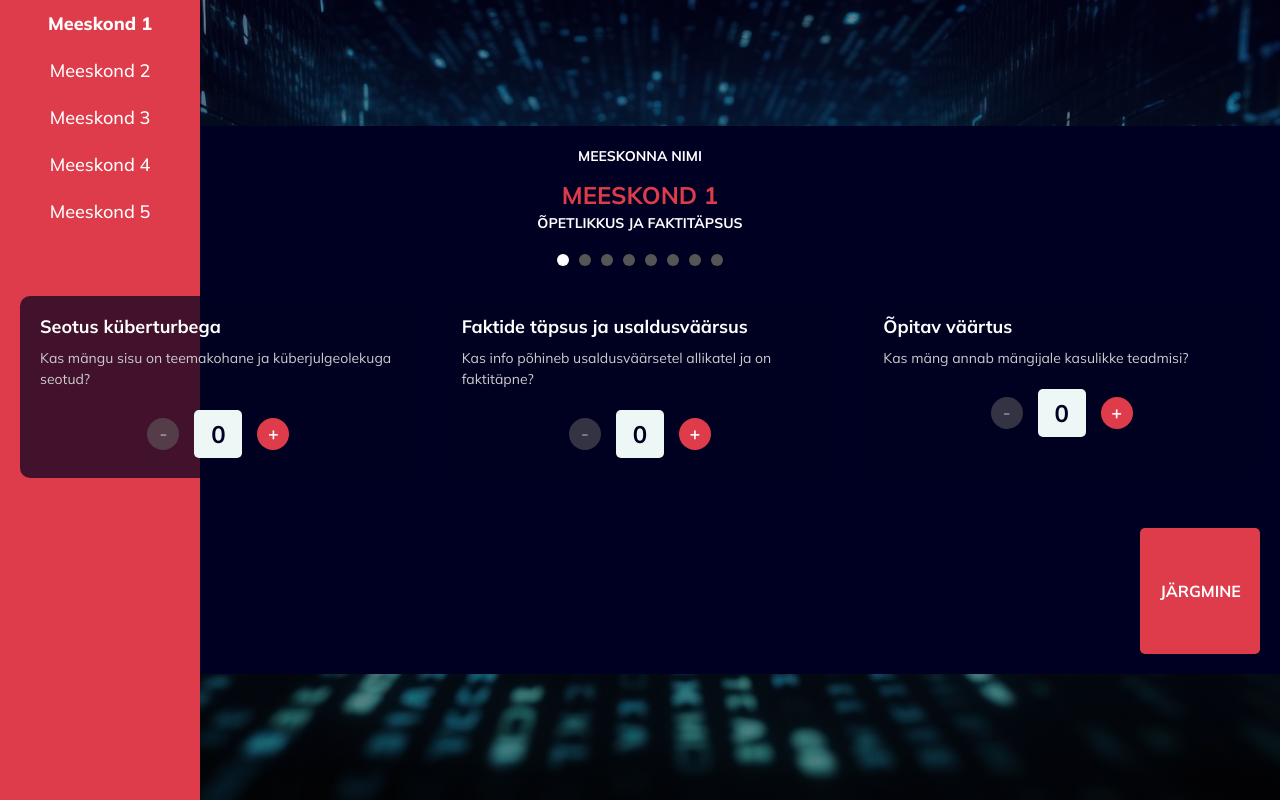
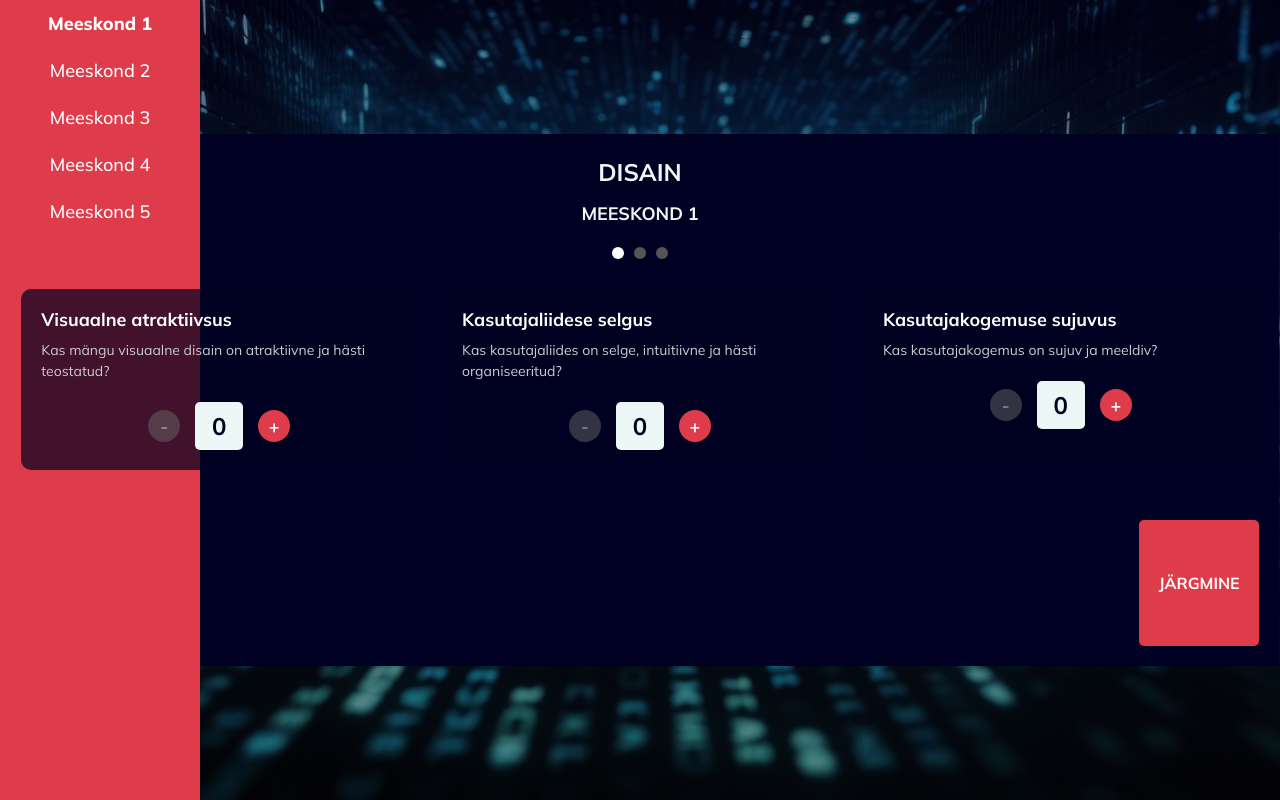
Before and after one commit to KaarelVv/grading_system, a React (Create React App) app: page / in a window 1280 px wide. Both pictures are taken after a click on the button "MARKO". Built offline with nearby package versions, Linux system fonts and the light colour scheme.

Commit message:
Fixed navigation between categories and main page

```diff
--- a/src/components/CategoryPage.css
+++ b/src/components/CategoryPage.css
@@ -24,10 +24,18 @@
   text-transform: uppercase;
 }
 
+.category-name {
+  font-size: 24px;
+  margin-bottom: 10px;
+  color: #EDF7F6;
+  text-transform: uppercase;
+  font-weight: 700;
+}
+
 .team-name {
-  font-size: 24px;
-  margin-top: 10px;
-  color: #DE3C4B;
+  font-size: 18px;
+  margin-top: 5px;
+  color: #EDF7F6;
   text-align: center;
 }
 
--- a/src/components/CategoryPage.js
+++ b/src/components/CategoryPage.js
@@ -1,15 +1,17 @@
 import React, { useState, useEffect } from 'react';
 import './CategoryPage.css';
 
-const CategoryPage = ({ category, assessorName, teams, onPointsUpdate }) => {
+const CategoryPage = ({ category, assessorName, teams, activeTeam, onCategoryChange }) => {
   const [teamScores, setTeamScores] = useState({});
-  const [activeTeam, setActiveTeam] = useState(null);
-  const [activeDot, setActiveDot] = useState(0);
   const [activeCategory, setActiveCategory] = useState(category);
-  const totalDots = 8;
 
-  // Categories mapping to indexes
+  // Categories mapping
   const categories = ['design', 'facts', 'functionality'];
+  const categoryTitles = {
+    'design': 'DISAIN',
+    'facts': 'ÕPETLIKKUS ja FAKTITÄPSUS',
+    'functionality': 'FUNKTSIONAALSUS ja JÕUDLUS'
+  };
 
   useEffect(() => {
     // Initialize scores from teams data if available
@@ -17,15 +19,21 @@ const CategoryPage = ({ category, assessorName, teams, onPointsUpdate }) => {
       const initialScores = {};
       teams.forEach(team => {
         initialScores[team.id] = {
-          criteria1: team.scores?.[category]?.criteria1 || 0,
-          criteria2: team.scores?.[category]?.criteria2 || 0,
-          criteria3: team.scores?.[category]?.criteria3 || 0
+          criteria1: team.scores?.[activeCategory]?.criteria1 || 0,
+          criteria2: team.scores?.[activeCategory]?.criteria2 || 0,
+          criteria3: team.scores?.[activeCategory]?.criteria3 || 0
         };
       });
       setTeamScores(initialScores);
-      setActiveTeam(teams[0].id);
     }
-  }, [teams, category]);
+  }, [teams, activeCategory]);
+
+  // Update active category when it changes externally
+  useEffect(() => {
+    if (categories.includes(category)) {
+      setActiveCategory(category);
+    }
+  }, [category, categories]);
 
   const handlePointChange = (teamId, criteriaKey, increment) => {
     setTeamScores(prevScores => {
@@ -33,11 +41,14 @@ const CategoryPage = ({ category, assessorName, teams, onPointsUpdate }) => {
 
       // Calculate new score with limits
       let newScore;
-      if (criteriaKey === 'criteria1') {
-        newScore = Math.min(Math.max(currentScore + increment, 0), 13);
-      } else {
-        newScore = Math.min(Math.max(currentScore + increment, 0), 10);
+      // Adjust max points based on criteria and category
+      let maxPoints = 10;
+      if ((activeCategory === 'facts' && criteriaKey === 'criteria1') ||
+          (activeCategory === 'functionality' && criteriaKey === 'criteria1')) {
+        maxPoints = 13;
       }
+
+      newScore = Math.min(Math.max(currentScore + increment, 0), maxPoints);
 
       const updatedTeamScores = {
         ...prevScores,
@@ -47,23 +58,15 @@ const CategoryPage = ({ category, assessorName, teams, onPointsUpdate }) => {
         }
       };
 
-      // Call the parent component's update handler
-      if (onPointsUpdate) {
-        onPointsUpdate(teamId, activeCategory, {
-          ...updatedTeamScores[teamId]
-        });
-      }
-
       return updatedTeamScores;
     });
   };
 
   const getCategoryDetails = () => {
     switch(activeCategory) {
-      case 'design':
+      case 'facts':
         return {
           title: 'ÕPETLIKKUS ja FAKTITÄPSUS',
-          titleRight: 'FUNKTSIONAALSUS ja JÕUDLUS',
           section1: {
             title: 'Seotus küberturbega',
             description: 'Kas mängu sisu on teemakohane ja küberjulgeolekuga seotud?',
@@ -80,7 +83,55 @@ const CategoryPage = ({ category, assessorName, teams, onPointsUpdate }) => {
             maxPoints: 10
           }
         };
+      case 'functionality':
+        return {
+          title: 'FUNKTSIONAALSUS ja JÕUDLUS',
+          section1: {
+            title: 'Vigade puudumine ja jõudlus',
+            description: 'Kas mäng reageerib loogiliselt? Laeb viivitusteta? Kommunikeerib vigase sisendi veateatena?',
+            maxPoints: 13
+          },
+          section2: {
+            title: 'Dokumentatsioon ja help',
+            description: 'Kas on kirjutatud korralik README ja vormistatud kasutusjuhend?',
+            maxPoints: 10
+          },
+          section3: {
+            title: 'Koodi loetavus ja struktuur',
+            description: 'Kas kood on hästi organiseeritud, optimeeritud, kommenteeritud ja arusaadav? DRY?',
+            maxPoints: 10
+          }
+        };
+      case 'design':
+      default:
+        return {
+          title: 'DISAIN',
+          section1: {
+            title: 'Visuaalne atraktiivsus',
+            description: 'Kas mängu visuaalne disain on atraktiivne ja hästi teostatud?',
+            maxPoints: 10
+          },
+          section2: {
+            title: 'Kasutajaliidese selgus',
+            description: 'Kas kasutajaliides on selge, intuitiivne ja hästi organiseeritud?',
+            maxPoints: 10
+          },
+          section3: {
+            title: 'Kasutajakogemuse sujuvus',
+            description: 'Kas kasutajakogemus on sujuv ja meeldiv?',
+            maxPoints: 10
+          }
+        };
     }
+  };
+
+  // Get the next category in sequence
+  const getNextCategory = (currentCategory) => {
+    const currentIndex = categories.indexOf(currentCategory);
+    if (currentIndex === -1 || currentIndex === categories.length - 1) {
+      return categories[0]; // Loop back to first category if at end or not found
+    }
+    return categories[currentIndex + 1];
   };
 
   const categoryDetails = getCategoryDetails();
@@ -90,14 +141,14 @@ const CategoryPage = ({ category, assessorName, teams, onPointsUpdate }) => {
     return <div className="loading">Laadimine...</div>;
   }
 
-  const renderScoreControl = (teamId, criteriaKey, maxPoints) => {
-    const score = teamScores[teamId]?.[criteriaKey] || 0;
+  const renderScoreControl = (criteriaKey, maxPoints) => {
+    const score = teamScores[activeTeam]?.[criteriaKey] || 0;
 
     return (
       <div className="score-control">
         <button
           className="score-button minus"
-          onClick={() => handlePointChange(teamId, criteriaKey, -1)}
+          onClick={() => handlePointChange(activeTeam, criteriaKey, -1)}
           disabled={score <= 0}
         >
           -
@@ -105,7 +156,7 @@ const CategoryPage = ({ category, assessorName, teams, onPointsUpdate }) => {
         <div className="score-display">{score}</div>
         <button
           className="score-button plus"
-          onClick={() => handlePointChange(teamId, criteriaKey, 1)}
+          onClick={() => handlePointChange(activeTeam, criteriaKey, 1)}
           disabled={score >= maxPoints}
         >
           +
@@ -114,50 +165,70 @@ const CategoryPage = ({ category, assessorName, teams, onPointsUpdate }) => {
     );
   };
 
-  // Dot navigation handlers
+  // Get the next category
   const handleNext = () => {
-    const nextDot = activeDot < totalDots - 1 ? activeDot + 1 : activeDot;
-    setActiveDot(nextDot);
+    const nextCategory = getNextCategory(activeCategory);
 
-    // Change category if needed
-    const categoryIndex = Math.floor(nextDot / 3) % categories.length;
-    setActiveCategory(categories[categoryIndex]);
+    setActiveCategory(nextCategory);
+
+    // Inform parent about category change
+    if (onCategoryChange) {
+      onCategoryChange(nextCategory);
+    }
   };
 
+  // Get the previous category or go back to home
   const handleBack = () => {
-    const prevDot = activeDot > 0 ? activeDot - 1 : activeDot;
-    setActiveDot(prevDot);
+    const categoryIndex = categories.indexOf(activeCategory);
 
-    // Change category if needed
-    const categoryIndex = Math.floor(prevDot / 3) % categories.length;
-    setActiveCategory(categories[categoryIndex]);
+    if (categoryIndex <= 0) {
+      // Go back to home if we're at the first category
+      if (onCategoryChange) {
+        onCategoryChange('home');
+      }
+    } else {
+      // Go to previous category
+      const prevCategory = categories[categoryIndex - 1];
+
+      setActiveCategory(prevCategory);
+
+      // Inform parent about category change
+      if (onCategoryChange) {
+        onCategoryChange(prevCategory);
+      }
+    }
   };
 
   // Dot click handler
   const handleDotClick = (index) => {
-    setActiveDot(index);
+    // Change category based on dot index
+    const newCategory = categories[index];
 
-    // Change category based on dot index
-    const categoryIndex = Math.floor(index / 3) % categories.length;
-    setActiveCategory(categories[categoryIndex]);
+    if (newCategory !== activeCategory) {
+      setActiveCategory(newCategory);
+
+      // Inform parent about category change
+      if (onCategoryChange) {
+        onCategoryChange(newCategory);
+      }
+    }
   };
 
   return (
     <div className="category-page">
       <div className="assessor-info">
         <div className="meeskonna-nimi">
-          MEESKONNA NIMI
+          <div className="category-name">{categoryTitles[activeCategory]}</div>
           <div className="team-name">{currentTeam.name}</div>
-          <div className="category-name">{categoryDetails.title}</div>
         </div>
       </div>
 
-      {/* Dot navigation */}
+      {/* Dot navigation - just 3 dots (one per category) */}
       <div className="dot-navigation">
-        {[...Array(totalDots)].map((_, index) => (
+        {categories.map((cat, index) => (
           <div
             key={index}
-            className={`dot ${activeDot === index ? 'active' : ''}`}
+            className={`dot ${activeCategory === cat ? 'active' : ''}`}
             onClick={() => handleDotClick(index)}
           />
         ))}
@@ -167,19 +238,19 @@ const CategoryPage = ({ category, assessorName, teams, onPointsUpdate }) => {
         <div className="criteria-section">
           <h3>{categoryDetails.section1.title}</h3>
           <p>{categoryDetails.section1.description}</p>
-          {renderScoreControl(activeTeam, 'criteria1', categoryDetails.section1.maxPoints)}
+          {renderScoreControl('criteria1', categoryDetails.section1.maxPoints)}
         </div>
 
         <div className="criteria-section">
           <h3>{categoryDetails.section2.title}</h3>
           <p>{categoryDetails.section2.description}</p>
-          {renderScoreControl(activeTeam, 'criteria2', categoryDetails.section2.maxPoints)}
+          {renderScoreControl('criteria2', categoryDetails.section2.maxPoints)}
         </div>
 
         <div className="criteria-section">
           <h3>{categoryDetails.section3.title}</h3>
           <p>{categoryDetails.section3.description}</p>
-          {renderScoreControl(activeTeam, 'criteria3', categoryDetails.section3.maxPoints)}
+          {renderScoreControl('criteria3', categoryDetails.section3.maxPoints)}
         </div>
       </div>
 
--- a/src/components/pages/Home.js
+++ b/src/components/pages/Home.js
@@ -1,11 +1,8 @@
 import React from "react";
 import { useState } from 'react';
 import "./Home.css";
-import backgroundImage from "./background.jpeg"; // Adjust the path accordingly
-import CategoryPage from '../CategoryPage'
+import CategoryPage from '../CategoryPage';
 import Sidebar from '../layouts/Sidebar';
-
-
 
 const Home = () => {
   const [view, setView] = useState('home');
@@ -31,14 +28,31 @@ const Home = () => {
     setActiveTeam(teamId);
   };
 
-  // Handle category change
+  // Handle category change or back to home
   const handleCategoryChange = (newCategory) => {
-    setCategory(newCategory);
+    if (newCategory === 'home') {
+      setView('home');
+    } else {
+      setCategory(newCategory);
+    }
   };
 
-  // Go back to home screen
-  const handleBackToHome = () => {
-    setView('home');
+  // Handle scores update
+  const handlePointsUpdate = (teamId, categoryKey, scores) => {
+    setTeams(prevTeams => {
+      return prevTeams.map(team => {
+        if (team.id === teamId) {
+          return {
+            ...team,
+            scores: {
+              ...team.scores,
+              [categoryKey]: scores
+            }
+          };
+        }
+        return team;
+      });
+    });
   };
 
   return (
@@ -58,9 +72,6 @@ const Home = () => {
         </div>
       ) : (
         <div className="category-view">
-          <div className="category-tabs">
-          </div>
-
           <div className="category-content">
             <Sidebar
               teams={teams}
@@ -73,6 +84,8 @@ const Home = () => {
               assessorName={assessorName}
               teams={teams}
               activeTeam={activeTeam}
+              onCategoryChange={handleCategoryChange}
+              onPointsUpdate={handlePointsUpdate}
             />
           </div>
         </div>
```
